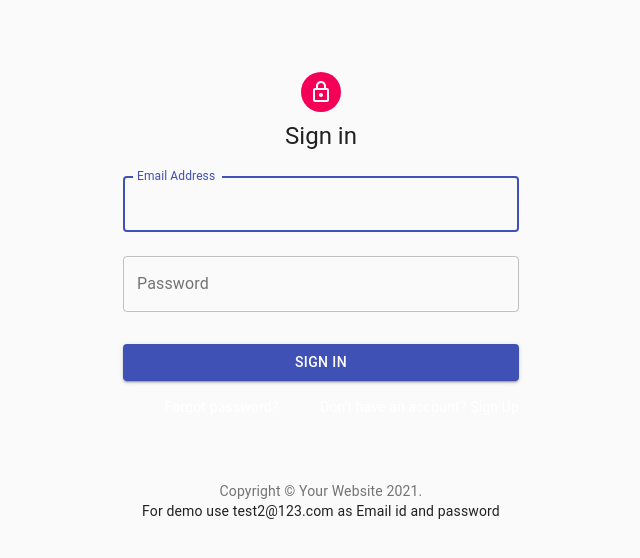
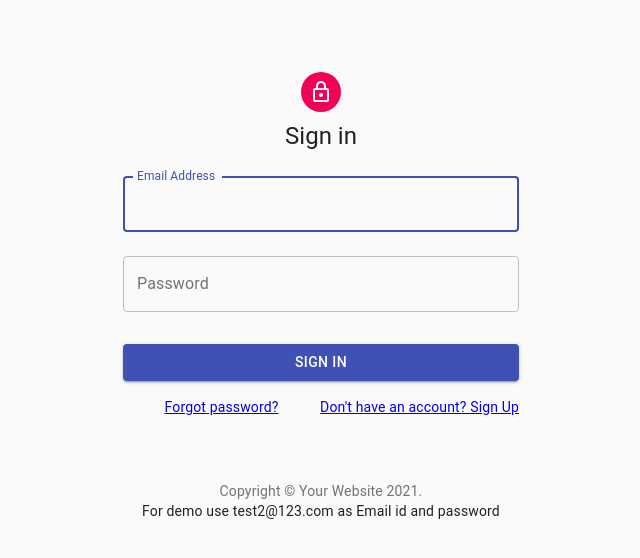
Before and after one commit to armaan4658/node-task-client-side, a React (Create React App) app: page / in a window 1280 px wide. Shown: the top 558 px of the page, without its empty margins (319-959 px from the left). Built offline with nearby package versions, Linux system fonts and the light colour scheme.

Commit message:
added sign up

```diff
--- a/src/App.css
+++ b/src/App.css
@@ -5,7 +5,7 @@
   margin: 0;
   padding: 0;
 }
-a{
+nav ul li a{
   text-decoration: none;
   color: white;
 }
```
